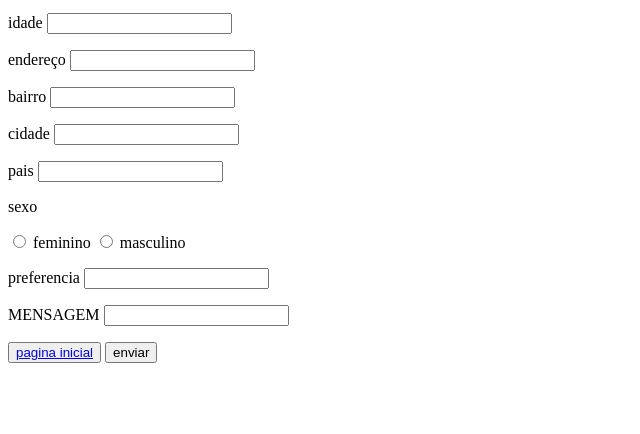
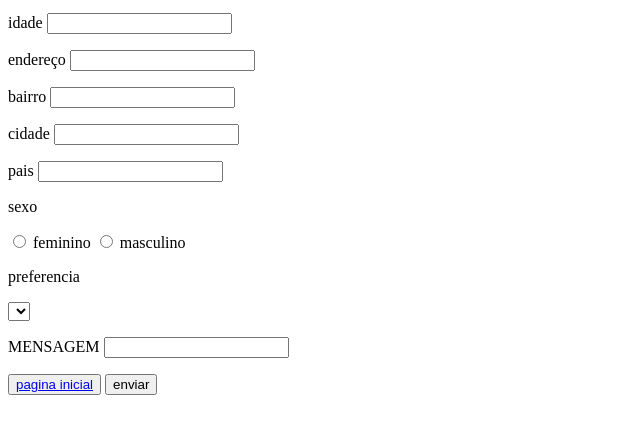
Before and after one commit to nicolassilveriojr/formulario1, a plain HTML site: page formestilizado.html in a window 1280 px wide. Shown: the part 104-538 px from the top of the page, without its empty margins (0-640 px from the left). Drawn offline with Linux system fonts and the light colour scheme.

Commit message:
sdfsgbsgg

```diff
--- a/formestilizado.html
+++ b/formestilizado.html
@@ -21,7 +21,13 @@
         <p>sexo </p>
         <input type="radio" name="genero"> feminino
         <input type="radio" name="genero"> masculino
-        <p>preferencia <input type="text"></p>
+        <p>preferencia</p>
+        <select name="" id="">
+            <option value=""cesta de pascoa></option>
+            <option value=""dinheiro></option>
+            <option value=""fusca 4 portas></option>
+            <option value=""2 do job ></option>
+        </select>
         <p>MENSAGEM <input type="text"></p>
         <button><a href="index.html">pagina inicial</a></button>
         <button>enviar
```
